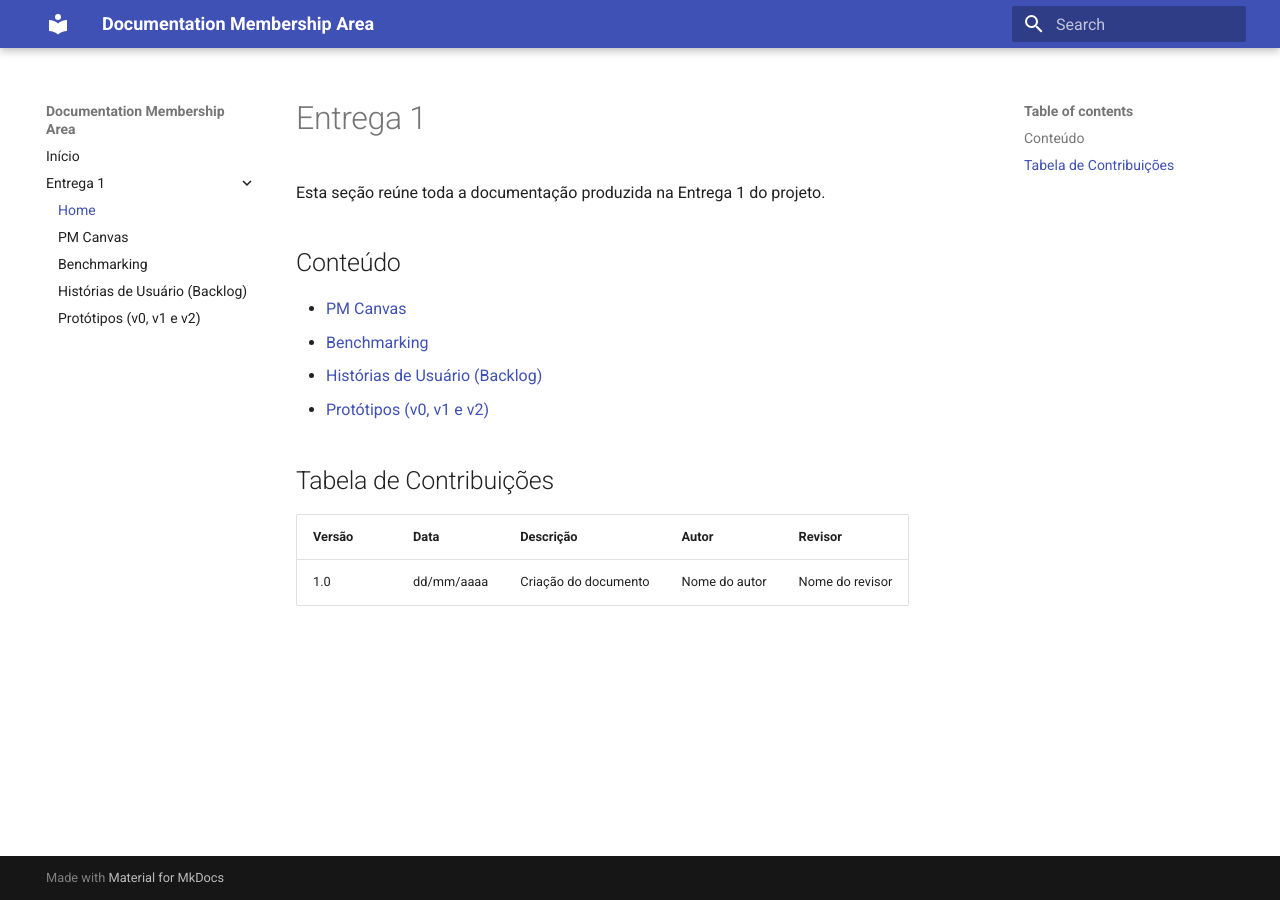
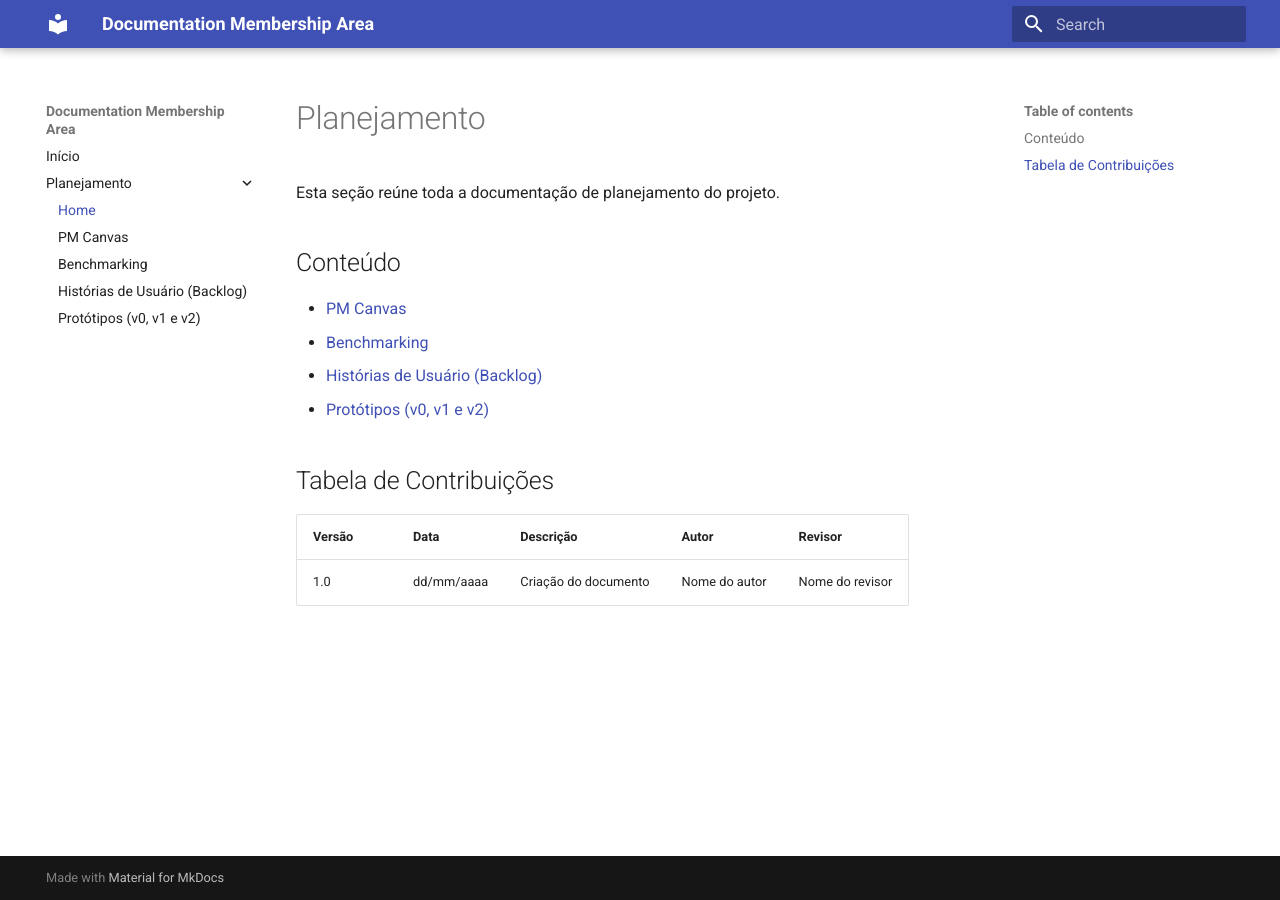
Before and after one commit to pmidf/documentation-membership-area, an MkDocs documentation site: the page built from docs/planejamento/home.md, in a window 1280 px wide. Built offline with MkDocs 1.6.1 and Material for MkDocs 9.7.7, drawn with Linux system fonts in a browser that asks for light colours.

Commit message:
altera nomenclatura Entrega1 para Planejamento

```diff
--- a/docs/entrega-1/home.md
+++ b/docs/planejamento/home.md
@@ -1,6 +1,6 @@
-# Entrega 1
+# Planejamento
 
-Esta seção reúne toda a documentação produzida na Entrega 1 do projeto.
+Esta seção reúne toda a documentação de planejamento do projeto.
 
 ## Conteúdo
 
--- a/mkdocs.yml
+++ b/mkdocs.yml
@@ -5,9 +5,9 @@ theme:
 
 nav:
   - Início: index.md
-  - Entrega 1:
-      - Home: entrega-1/home.md
-      - PM Canvas: entrega-1/pm-canvas.md
-      - Benchmarking: entrega-1/benchmarking.md
-      - Histórias de Usuário (Backlog): entrega-1/historias-usuario.md
-      - Protótipos (v0, v1 e v2): entrega-1/prototipos.md
+  - Planejamento:
+      - Home: planejamento/home.md
+      - PM Canvas: planejamento/pm-canvas.md
+      - Benchmarking: planejamento/benchmarking.md
+      - Histórias de Usuário (Backlog): planejamento/historias-usuario.md
+      - Protótipos (v0, v1 e v2): planejamento/prototipos.md
```
Also changed, not shown: docs/planejamento/benchmarking.md (renamed from docs/entrega-1/benchmarking.md), docs/planejamento/historias-usuario.md (renamed from docs/entrega-1/historias-usuario.md), docs/planejamento/pm-canvas.md (renamed from docs/entrega-1/pm-canvas.md), docs/planejamento/prototipos.md (renamed from docs/entrega-1/prototipos.md).
